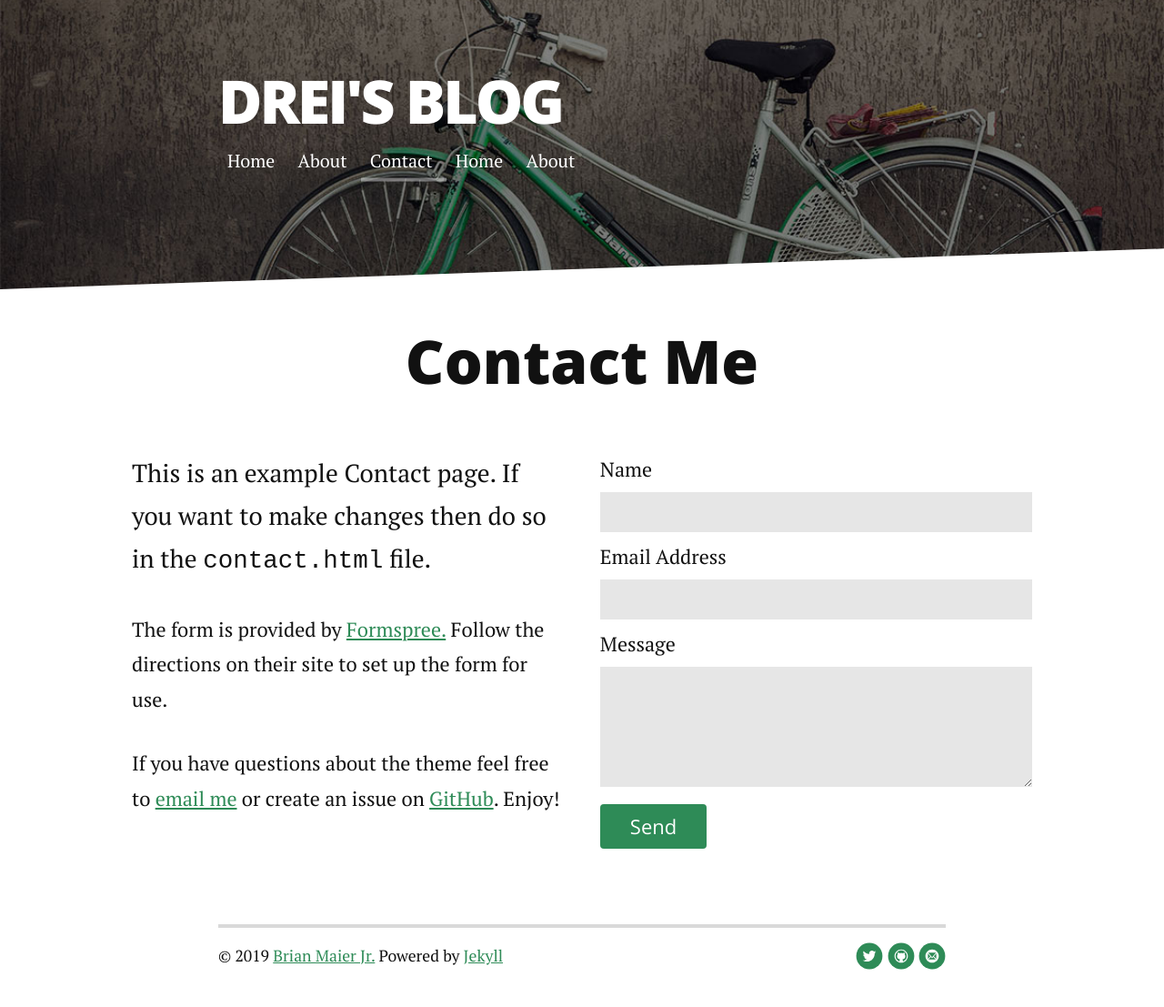
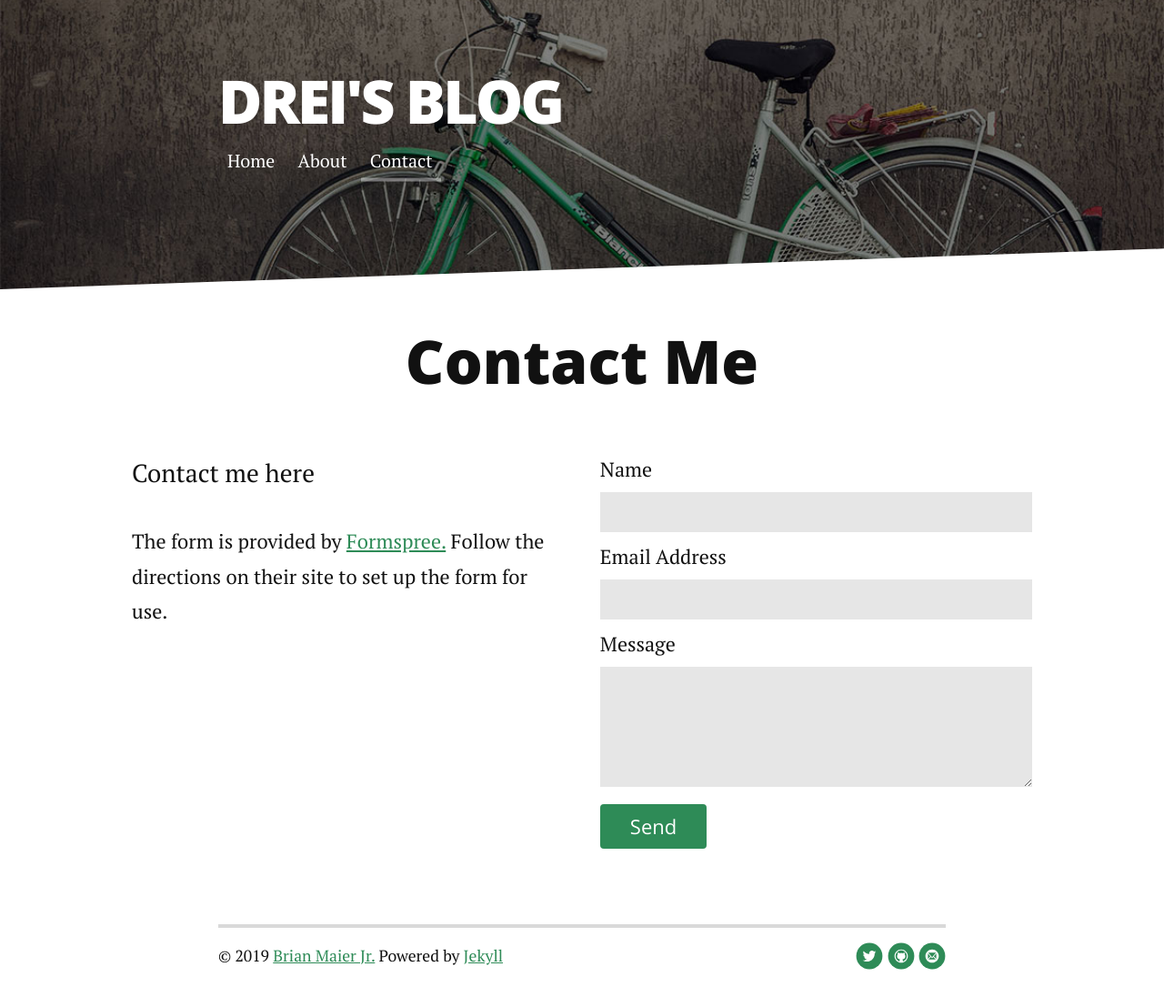
Before and after one commit to astoyanow/Blog, a Jekyll site: the page built from contact.md, in a window 1280 px wide. Shown: the whole page at 91% size. Built offline with Jekyll 4.4.1, drawn with Linux system fonts in a browser that asks for light colours; nearby versions of some CDN libraries.

Commit message:
Adjusting contact page

```diff
--- a/_includes/header.html
+++ b/_includes/header.html
@@ -8,8 +8,6 @@
                      <a href="{{ link.url | prepend: site.baseurl }}">{{ link.title }}</a>
                  </li>
                  {% endfor %}
-                 <li> <a href="https://github.com/astoyanow/csci340blog/index.md" target="_blank">Home</a></li>
-                 <li><a href="https://github.com/astoyanow/csci340blog/about.md">About</a></li>
              </ul>
          </nav>
      </div>
--- a/contact.md
+++ b/contact.md
@@ -6,9 +6,8 @@ title: Contact Long Haul
 <div id="contact">
   <h1 class="pageTitle">Contact Me</h1>
   <div class="contactContent">
-    <p class="intro">This is an example Contact page. If you want to make changes then do so in the <code>contact.html</code> file.</p>
+    <p class="intro">Contact me here</p>
     <p>The form is provided by <a href="http://formspree.io/">Formspree.</a> Follow the directions on their site to set up the form for use.</p>
-    <p>If you have questions about the theme feel free to <a href="mailto:brimaidesigns@gmail.com">email me</a> or create an issue on <a href="https://github.com/brianmaierjr/long-haul">GitHub</a>. Enjoy!</p>
   </div>
   <form action="http://formspree.io/your@mail.com" method="POST">
     <label for="name">Name</label>
```
